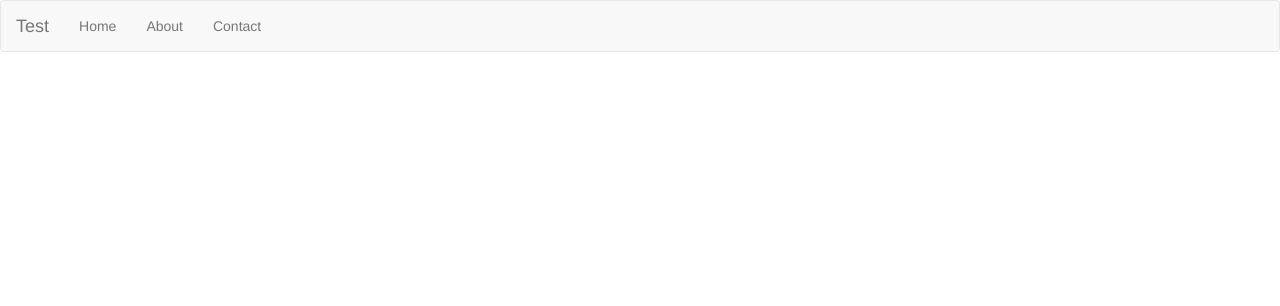
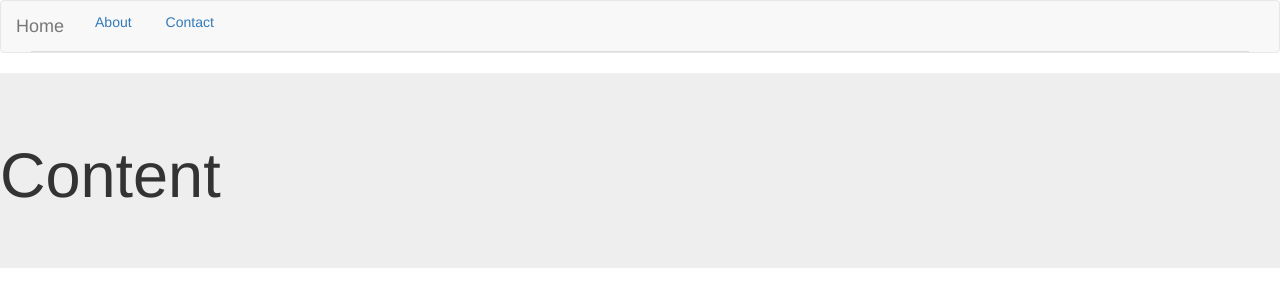
Before and after one commit to alexcfpho/alexcfpho.github.io, a plain HTML site: page index.html in a window 1280 px wide. Drawn offline with nearby package versions, Linux system fonts and the light colour scheme.

Commit message:
Nav bar to tabs
Changed from a bar to a pill tab

```diff
--- a/index.html
+++ b/index.html
@@ -26,12 +26,11 @@
 				           <span class="icon-bar"></span>
 				           <span class="icon-bar"></span>
 				         </button>
-				         <a class="navbar-brand" href="#">Test</a>
+				         <a class="navbar-brand" href="#">Home</a>
 	      		</div> <!-- /.navbar-header -->
 
 				<div class="navbar-collapse collapse" id="main-menu">
-					<ul class="nav navbar-nav">
-						<li role="navigation"><a href="#">Home</a></li>
+					<ul class="nav nav-tabs">
 						<li role="navigation"><a href="#">About</a></li>
 						<li role="navigation"><a href="#">Contact</a></li>
 					</ul>
@@ -39,6 +38,10 @@
 			</div> <!-- /.container -->
 		</div> <!-- /.navbar -->
 
+		<!-- Jumbotron -->
+		<div class="jumbotron">
+			<h1>Content</h1>
+		</div>
 
 	</body>
 </html>
```
